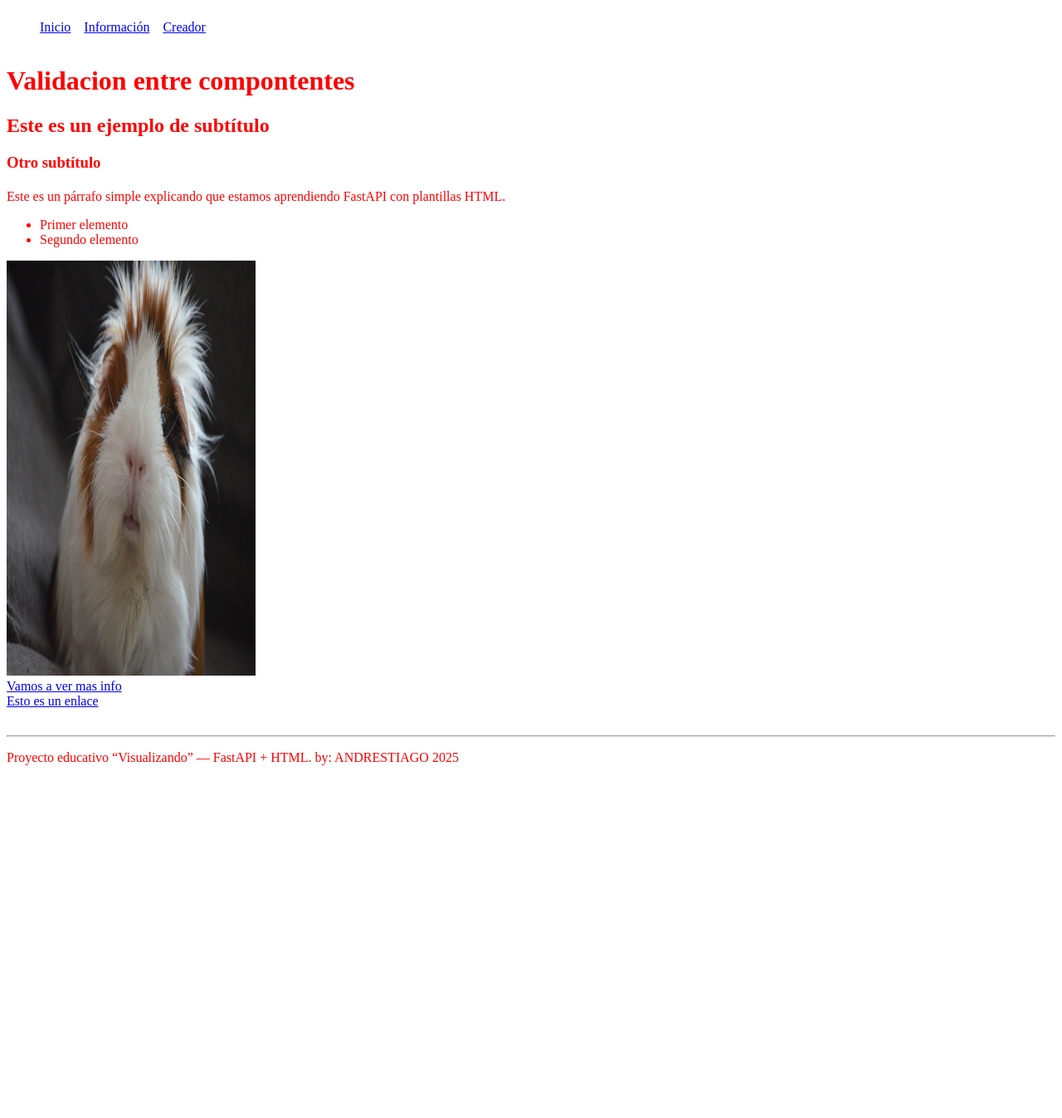
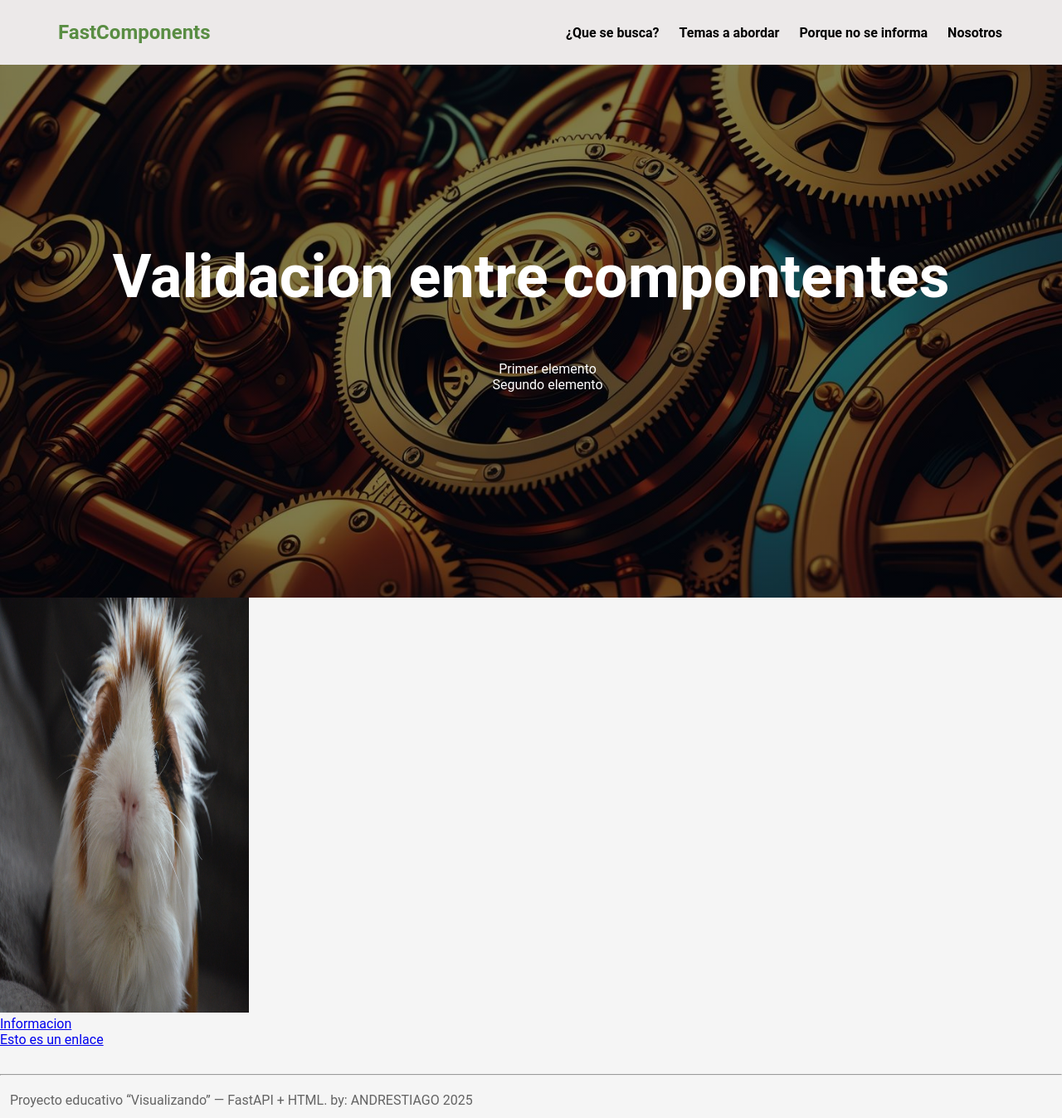
Before and after one commit to ANDRESTIAGO/PROYECTO3CORTE, a FastAPI app: page / in a window 1280 px wide. Shown: the whole page at 83% size. Before the commit the page ends 922 px from the top, so only its background shows below. Run offline with FastAPI, Linux system fonts and the light colour scheme.

Commit message:
Se agregaron imagenes y se logro importar el archivo de css, para home

```diff
--- /dev/null
+++ b/static/estilos.css
@@ -0,0 +1,291 @@
+* {
+    box-sizing: border-box;
+}
+body {
+    background-color: rgb(245, 245, 245);
+}
+html {
+    scroll-behavior: smooth;
+}
+h1 {
+    font-size: 2.6em;
+}
+h2 {
+    font-size: 2em;
+}
+h3 {
+    font-size: 1.5em;
+}
+p {
+    font-size: 1em;
+}
+li {
+    font-size: none;
+}
+ul {
+    list-style: none;
+}
+body {
+    font-family: "Roboto", sans-serif;
+    margin: 0;
+}
+
+button {
+    padding: 12px 20px;
+    font-weight: bold;
+    font-size: 15px;
+    border-radius: 2.5px;
+    border: 1px solid black;
+    box-shadow: 2px 2px black;
+    color: aliceblue;
+    background-color: rgb(89, 141, 67);
+}
+
+button:hover {
+    background-color: rgb(50, 82, 37);
+}
+
+.contenedor {
+    max-width: 1200px;
+    margin: auto;
+}
+
+.color-acento {
+    color: rgb(89, 141, 67);
+}
+
+header {
+    background-color: rgb(236, 233, 233);
+}
+header .logo {
+    margin: 0;
+    padding: 25px 30px;
+    font-weight: bold;
+    color: rgb(89, 141, 67);
+    font-size: 1.5em;
+}
+
+header .contenedor {
+    display: flex;
+    flex-direction: column;
+    align-items: center;
+}
+header nav {
+    display: flex;
+    flex-direction: column;
+    text-align: center;
+    padding-bottom: 25px;
+}
+header a {
+    padding: 5px 12px;
+    text-decoration: none;
+    font-size: none;
+    font-weight: bold;
+    color: black;
+}
+header a:hover {
+    color: rgb(89, 141, 67);
+}
+
+#hero {
+    display: flex;
+    align-items: center;
+    justify-content: center;
+    text-align: center;
+    flex-direction: column;
+    height: 90vh;
+    color: white;
+    background-image: linear-gradient(
+        0deg,
+        rgba(0, 0, 0, 0.5),
+        rgba(0, 0, 0, 0.5)
+    ), url('../static/img/fondo.jpg');
+    background-repeat: no-repeat;
+    background-size: cover;
+    background-position: center, center;
+}
+
+#hero h1 {
+    color: white;
+}
+
+#Lo-que-ofresemos .contenedor {
+    text-align: center;
+    padding: 200px 12px;
+}
+
+#Como-ayudar {
+    background-color: rgb(30, 30, 30);
+    color: white;
+}
+
+#Como-ayudar .contenedor {
+    text-align: center;
+    padding: 100px 0px;
+}
+
+#Como-ayudar h2 {
+    margin-top: 0;
+    font-size: 2em;
+}
+#Como-ayudar p {
+    display: none;
+}
+
+#Como-ayudar .carta {
+    background-position: center center;
+    background-size: cover;
+    padding: 45px;
+    margin: 20px;
+    border-radius: 15px;
+}
+
+.carta:first-child {
+    background-image: linear-gradient(
+        0deg,
+        rgba(0, 0, 0, 0.5),
+        rgba(0, 0, 0, 0.5)
+    ), url("{{ url_for('static', path='img/front-end.JPG') }}");
+}
+.carta:nth-child(2) {
+    background-image: linear-gradient(
+        0deg,
+        rgba(0, 0, 0, 0.5),
+        rgba(0, 0, 0, 0.5)
+    ), url("{{ url_for('static', path='img/camposeco.jpg') }}");
+}
+.carta:nth-child(3) {
+    background-image: linear-gradient(
+        0deg,
+        rgba(0, 0, 0, 0.5),
+        rgba(0, 0, 0, 0.5)
+    ), url("{{ url_for('static', path='img/coso-end.jpg') }}");
+}
+#lo-mostrado {
+    background-color: rgb(30, 30, 30);
+    color: white;
+}
+#lo-mostrado .contenedor {
+    text-align: center;
+    padding: 250px 12px;
+}
+
+#lo-mostrado li {
+    margin: 16px 0px;
+    font-weight: bold;
+}
+#lo-mostrado p {
+    padding: 20px 20px;
+}
+
+#caracteristicas .contenedor {
+    text-align: center;
+    padding: 280px 0px;
+    background-position: center center;
+    background-size: cover;
+    margin: 5px;
+    border-radius: 15px;
+    font-weight: bold;
+}
+
+footer p {
+    margin: 0;
+    color: rgb(100, 100, 100);
+    padding: 12px;
+}
+footer .contenedor {
+    height: 200px;
+    display: flex;
+    justify-content: center;
+    align-items: flex-end;
+}
+
+@media (min-width: 780px) {
+    header {
+        position: fixed;
+        width: 100%;
+    }
+    header .contenedor {
+        flex-direction: row;
+        justify-content: space-between;
+    }
+    header nav {
+        flex-direction: row;
+        padding-bottom: 0;
+        padding-right: 20px;
+    }
+    #hero h1 {
+        font-size: 4.5em;
+    }
+    #Lo-que-ofresemos .contenedor {
+        display: flex;
+        justify-content: space-evenly;
+    }
+
+    #Lo-que-ofresemos .texto {
+
+        width: 50%;
+        text-align: initial;
+        padding: 0px 30px;
+        max-width: 500px;
+        display: flex;
+        flex-direction: column;
+        justify-content: center;
+        padding-left: 30px;
+    }
+    #Lo-que-ofresemos h2 {
+        margin-top: 0px;
+    }
+    #Lo-que-ofresemos .contenedor-imagen {
+        background-image: url("{{ url_for('static', path='img/preservar.jpg') }}");
+        background-size: cover;
+        background-position: center center;
+        height: 500px;
+        width: 400PX;
+    }
+    #lo-mostrado p {
+        padding: 20px 120px;
+    }
+    #Como-ayudar .programas {
+        display: flex;
+        justify-content: center;
+    }
+    #Como-ayudar p {
+        display: block;
+        margin-bottom: 30px;
+    }
+    #Como-ayudar h2 {
+        font-size: 2.5em;
+    }
+    #Como-ayudar h3 {
+        margin-top: 0;
+    }
+    #Como-ayudar .carta {
+        padding: 50px;
+        box-shadow: 2px 2px 10px rgba(0, 0, 0, 0.5);
+    }
+    #caracteristicas {
+        background-image: url("{{ url_for('static', path='img/naturesinfondo.png') }}");
+        background-repeat: no-repeat;
+        background-position: calc(100vw - 500px) 35px;
+
+    }
+    #caracteristicas .contenedor {
+        text-align: initial;
+    }
+    #caracteristicas ul {
+        margin-left: 100px;
+    }
+    #lo-mostrado h1 {
+        font-size: 2.6em;
+    }
+    footer .contenedor {
+        justify-content: flex-end;
+    }
+}
+
+@media (min-width: 1200px) {
+    #csracteristicas {
+        background-position-x: calc(100vw - 800px);
+    }
+}
--- a/templates/base.html
+++ b/templates/base.html
@@ -1,15 +1,17 @@
 <!DOCTYPE html>
 <html lang="es">
 <head>
-
     <meta charset="UTF-8">
-    <title >{% block title %} - Visualizando {% endblock %}</title>
+    <meta name="viewport" content="width=device-width, initial-scale=1.0">
+    <title>{% block title %} - Visualizando {% endblock %}</title>
+    <link rel="stylesheet" href="{{ url_for('static', path='estilos.css') }}">
+    <link rel="shortcut icon" href="../static/img/logosinfondo.png" type="iconosinfondo.png">
 </head>
-<body style="color: red">
-{% include 'includes/navbar.html' %}
-<main>
-    {% block content %}{% endblock %}
-</main>
- {% include 'includes/footer.html' %}
+<body>
+    {% include 'includes/navbar.html' %}
+    <main>
+        {% block content %}{% endblock %}
+    </main>
+    {% include 'includes/footer.html' %}
 </body>
 </html>
--- a/templates/home.html
+++ b/templates/home.html
@@ -2,23 +2,20 @@
 {% block title %} Inicio - Visualizando {% endblock %}
 {% block content %}
 
+<section id="hero">
+    <div class="hero">
         <h1>Validacion entre compontentes</h1>
         <h1>{{title}}</h1>
-<h2>Este es un ejemplo de subtítulo</h2>
-<h3>Otro subtítulo</h3>
-<h4 style="color: blue">{{name}}</h4>
-<p>Este es un párrafo simple explicando que estamos aprendiendo FastAPI con plantillas HTML.</p>
-
         <ul>
-
             <li>Primer elemento</li>
             <li>Segundo elemento</li>
         </ul>
-
+        </div>
+ </section>
 
 <img src="../static/img/cometa.jpg" width="300" height="500">
 <br>
-<a href="/info">Vamos a ver mas info</a>
+<a href="/info">Informacion
 <br>
 <a href="https://github.com/ANDRESTIAGO">Esto es un enlace</a>
 
--- a/templates/includes/navbar.html
+++ b/templates/includes/navbar.html
@@ -1,8 +1,23 @@
 
-<nav style="display: inline">
-    <ul style="display: inline-flex;list-style-type: none; gap: 1rem">
-        <li><a href="/">Inicio</a></li>
-        <li><a href="/info">Información</a></li>
-        <li><a href="https://github.com/ANDRESTIAGO">Creador</a></li>
-    </ul>
-</nav>
+<!DOCTYPE html>
+<html lang="en">
+<head>
+    <meta charset="UTF-8">
+    <meta name="viewport" content="width=device-width, initial-scale=1.0">
+    <title>Document</title>
+    <link rel="stylesheet" href="estilos.css">
+</head>
+<body>
+ <header>
+        <div class="contenedor">
+            <p class="logo">FastComponents</p>
+            <nav>
+                <a href="#Lo-que-ofresemos">¿Que se busca?</a>
+                <a href="#Como-ayudar">Temas a abordar</a>
+                <a href="#lo-mostrado">Porque no se informa</a>
+                <a href="#hero">Nosotros</a>
+            </nav>
+        </div>
+    </header>
+</body>
+</html>
```
Also changed, not shown: static/img/fondo.jpg (added), static/img/logo1.jpg (added), static/img/logo2.jpg (added), static/img/logo3.jpg (added), static/img/logosinfondo.png (added). Lines whose indentation alone changed are shown as unchanged.
